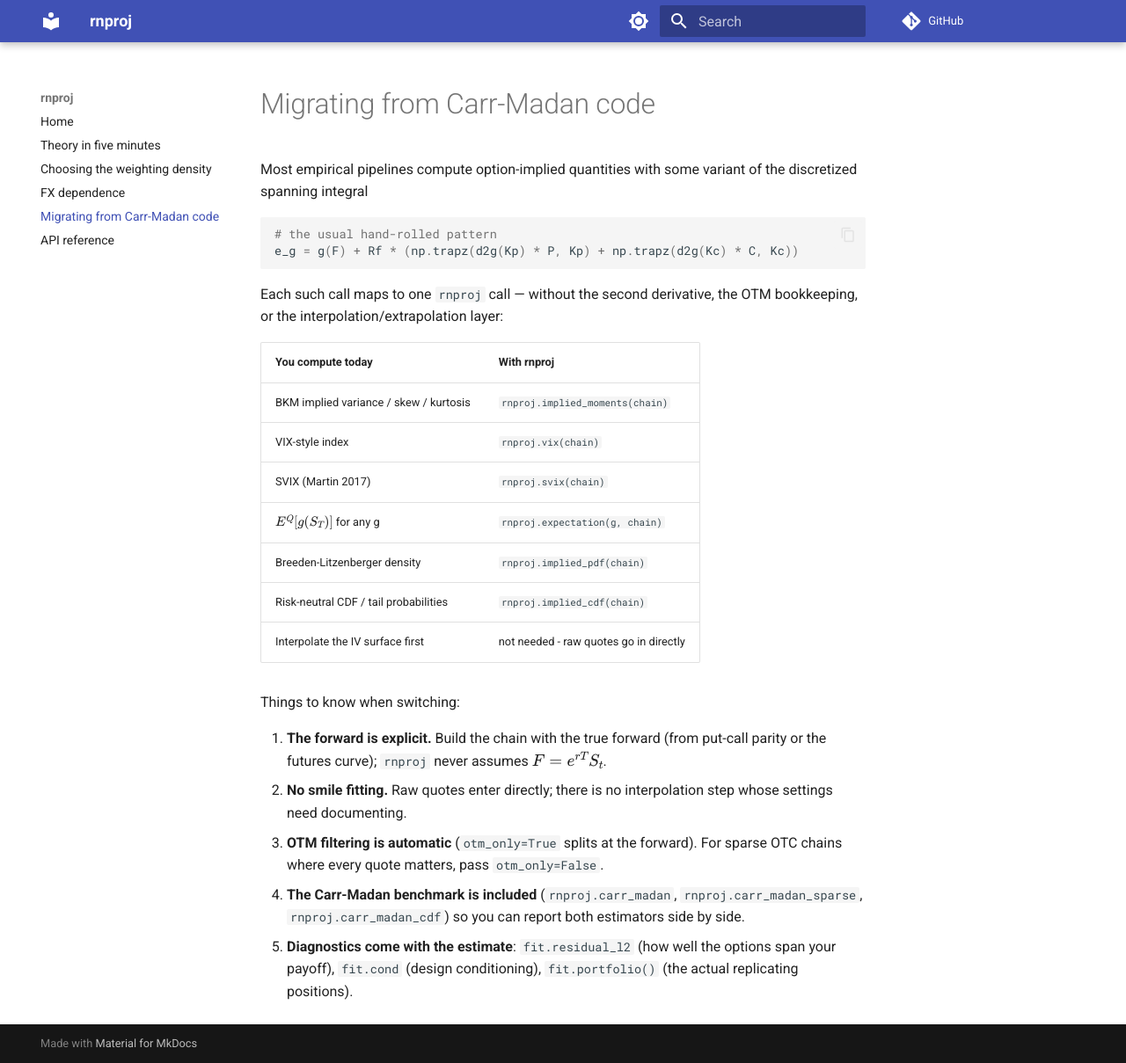
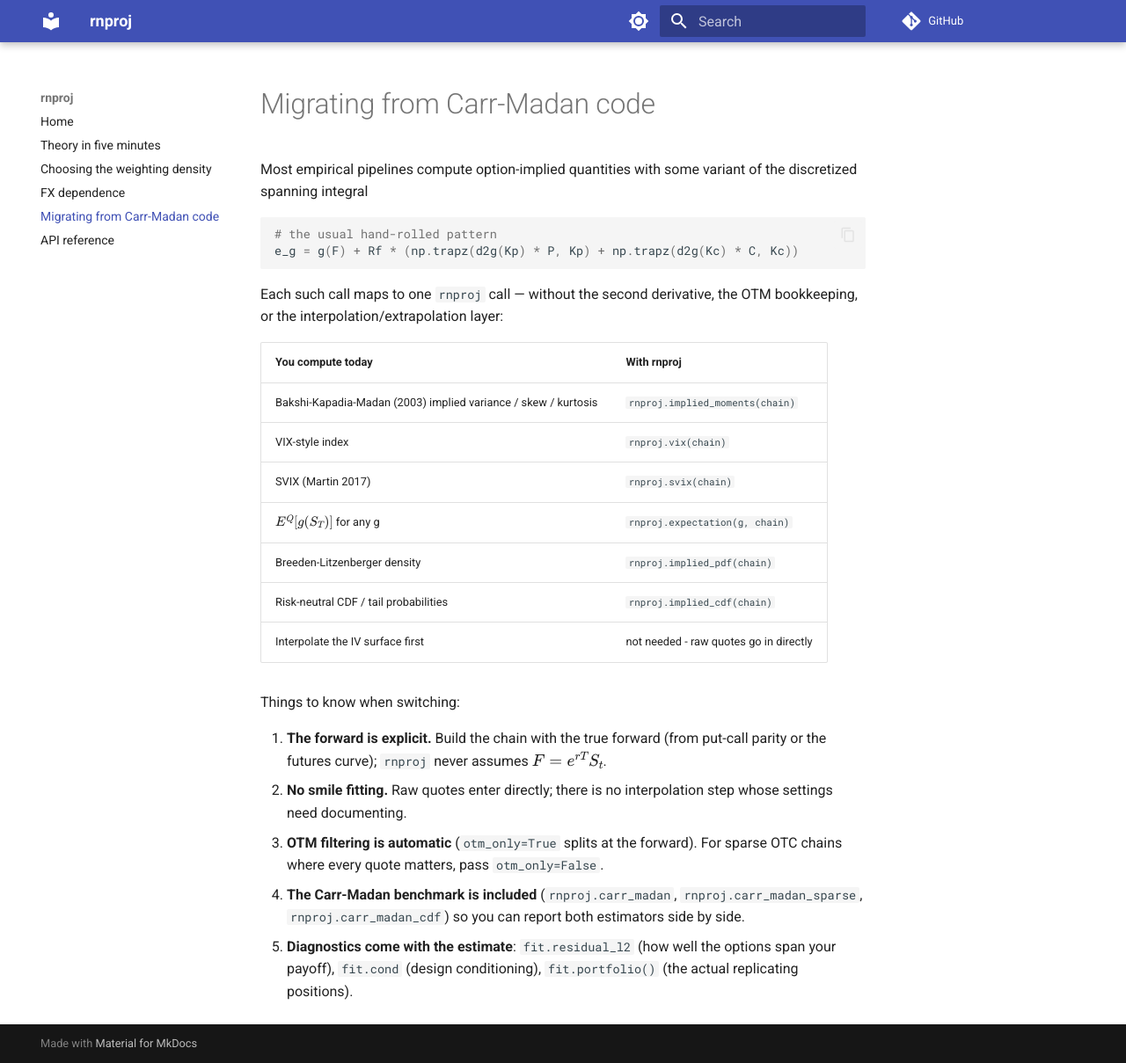
Before and after one commit to tdevries1/rnproj, an MkDocs documentation site: the page built from docs/migrating.md, in a window 1280 px wide and 1209 px high. Shown: the whole window at 88% size. Built offline with MkDocs 1.6.1 and Material for MkDocs 9.7.7, drawn with Linux system fonts in a browser that asks for light colours; comment, search, counter and statistics services are not loaded.

Commit message:
Spell out or drop the BKM acronym everywhere
Co-Authored-By: Claude Fable 5 <noreply@anthropic.com>

```diff
--- a/docs/migrating.md
+++ b/docs/migrating.md
@@ -13,7 +13,7 @@ the OTM bookkeeping, or the interpolation/extrapolation layer:
 
 | You compute today | With rnproj |
 | --- | --- |
-| BKM implied variance / skew / kurtosis | `rnproj.implied_moments(chain)` |
+| Bakshi-Kapadia-Madan (2003) implied variance / skew / kurtosis | `rnproj.implied_moments(chain)` |
 | VIX-style index | `rnproj.vix(chain)` |
 | SVIX (Martin 2017) | `rnproj.svix(chain)` |
 | \(E^Q[g(S_T)]\) for any g | `rnproj.expectation(g, chain)` |
```
Also changed, not shown: README.md (+1 -1 lines), docs/index.md (+1 -1 lines), 3 other files.
